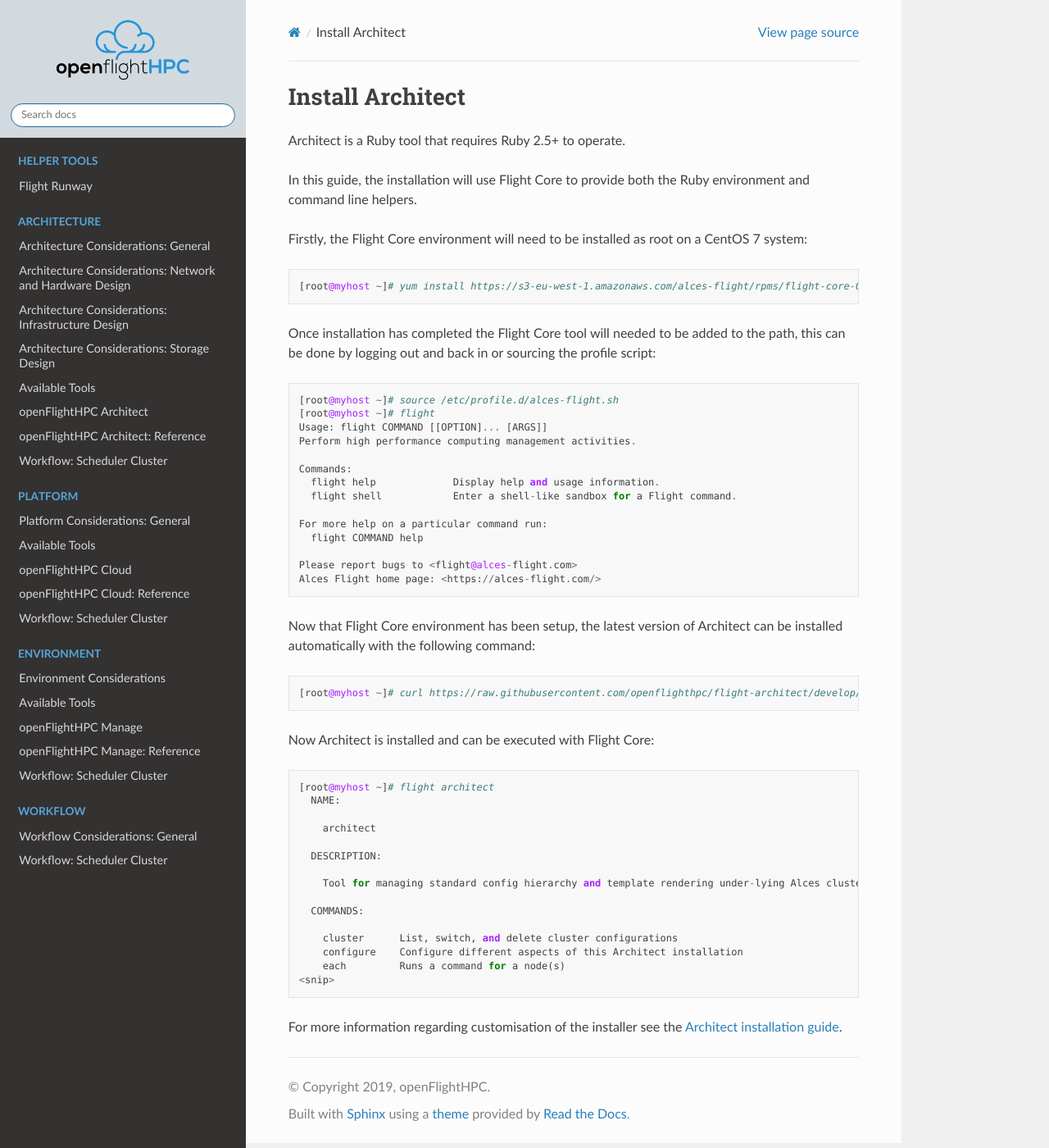
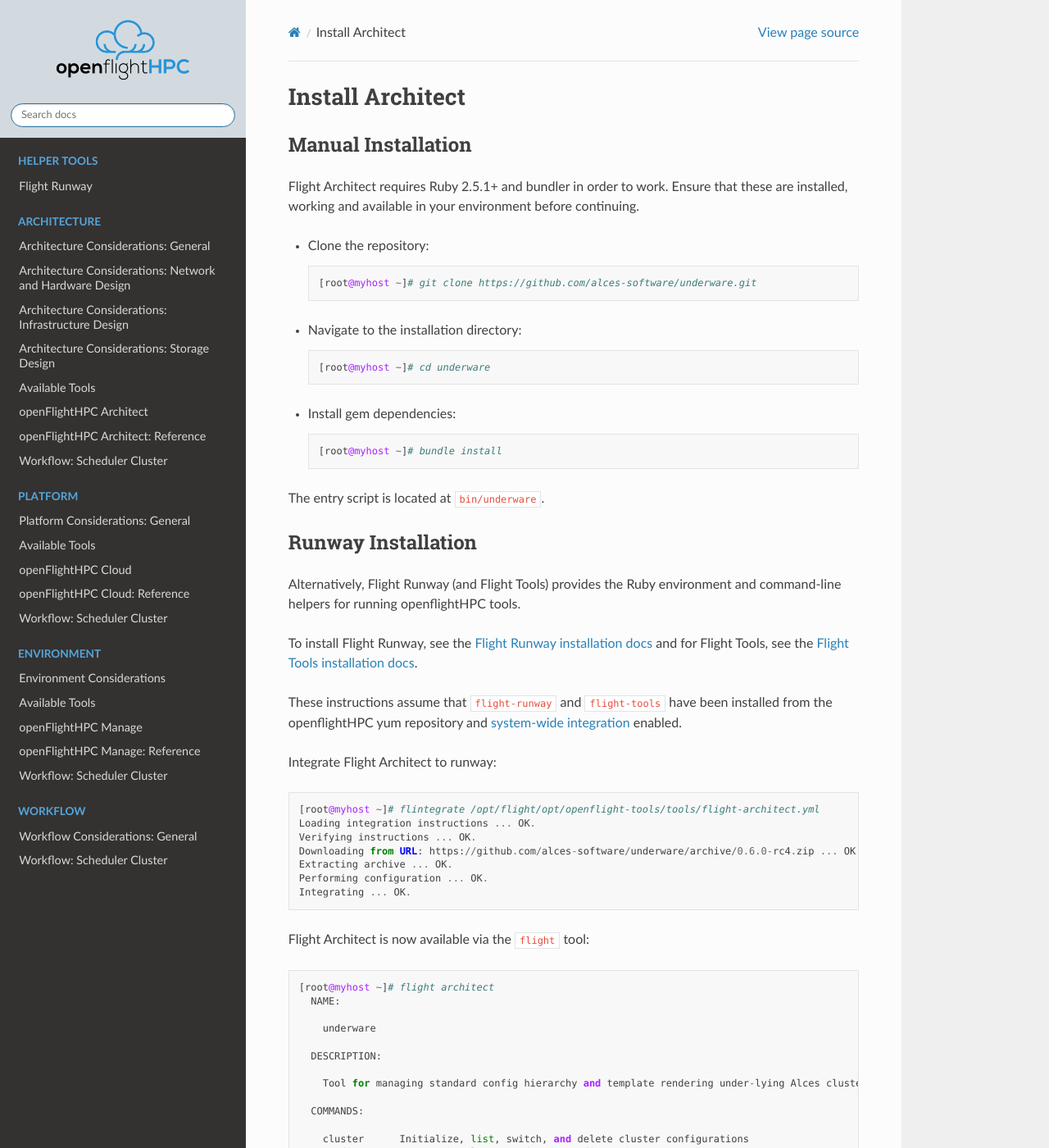
Before and after one commit to openflighthpc/build.openflighthpc.org, a Sphinx documentation site: the page built from docs/source/architecture/partials/workflow-install.rst, in a window 1280 px wide and 1400 px high. Shown: the whole window at 82% size. Built offline with Sphinx 7.4.7 and the Read the Docs theme 2.0.0, drawn with Linux system fonts in a browser that asks for light colours; some of the changed text lies outside the part shown.

Commit message:
Add Flight Runway install method

```diff
--- a/docs/source/architecture/partials/workflow-install.rst
+++ b/docs/source/architecture/partials/workflow-install.rst
@@ -1,41 +1,50 @@
 Install Architect
 -----------------
 
-Architect is a Ruby tool that requires Ruby 2.5+ to operate.
+Manual Installation
+^^^^^^^^^^^^^^^^^^^
 
-In this guide, the installation will use Flight Core to provide both the Ruby environment and command line helpers.
+Flight Architect requires Ruby 2.5.1+ and bundler in order to work. Ensure that these are installed, working and available in your environment before continuing.
 
-Firstly, the Flight Core environment will need to be installed as root on a CentOS 7 system::
+- Clone the repository::
 
-    [root@myhost ~]# yum install https://s3-eu-west-1.amazonaws.com/alces-flight/rpms/flight-core-0.1.0%2B20190121150201-1.el7.x86_64.rpm
+    [root@myhost ~]# git clone https://github.com/alces-software/underware.git
 
-Once installation has completed the Flight Core tool will needed to be added to the path, this can be done by logging out and back in or sourcing the profile script::
+- Navigate to the installation directory::
 
-    [root@myhost ~]# source /etc/profile.d/alces-flight.sh
-    [root@myhost ~]# flight
-    Usage: flight COMMAND [[OPTION]... [ARGS]]
-    Perform high performance computing management activities.
+    [root@myhost ~]# cd underware
 
-    Commands:
-      flight help             Display help and usage information.
-      flight shell            Enter a shell-like sandbox for a Flight command.
+- Install gem dependencies::
 
-    For more help on a particular command run:
-      flight COMMAND help
+    [root@myhost ~]# bundle install
 
-    Please report bugs to <flight@alces-flight.com>
-    Alces Flight home page: <https://alces-flight.com/>
+The entry script is located at ``bin/underware``.
 
-Now that Flight Core environment has been setup, the latest version of Architect can be installed automatically with the following command::
+Runway Installation
+^^^^^^^^^^^^^^^^^^^
 
-    [root@myhost ~]# curl https://raw.githubusercontent.com/openflighthpc/flight-architect/develop/scripts/install |/bin/bash
+Alternatively, Flight Runway (and Flight Tools) provides the Ruby environment and command-line helpers for running openflightHPC tools.
 
-Now Architect is installed and can be executed with Flight Core::
+To install Flight Runway, see the `Flight Runway installation docs <https://github.com/openflighthpc/flight-runway#installation>`_ and for Flight Tools, see the `Flight Tools installation docs <https://github.com/openflighthpc/openflight-tools#installation>`_.
+
+These instructions assume that ``flight-runway`` and ``flight-tools`` have been installed from the openflightHPC yum repository and `system-wide integration <https://github.com/openflighthpc/flight-runway#system-wide-integration>`_ enabled.
+
+Integrate Flight Architect to runway::
+
+    [root@myhost ~]# flintegrate /opt/flight/opt/openflight-tools/tools/flight-architect.yml
+    Loading integration instructions ... OK.
+    Verifying instructions ... OK.
+    Downloading from URL: https://github.com/alces-software/underware/archive/0.6.0-rc4.zip ... OK.
+    Extracting archive ... OK.
+    Performing configuration ... OK.
+    Integrating ... OK.
+
+Flight Architect is now available via the ``flight`` tool::
 
     [root@myhost ~]# flight architect
       NAME:
 
-        architect
+        underware
 
       DESCRIPTION:
 
@@ -43,9 +52,6 @@
 
       COMMANDS:
 
-        cluster      List, switch, and delete cluster configurations
-        configure    Configure different aspects of this Architect installation
-        each         Runs a command for a node(s)
-    <snip>
-
-For more information regarding customisation of the installer see the `Architect installation guide <https://github.com/alces-software/underware/blob/master/INSTALL.md/>`_.
+        cluster      Initialize, list, switch, and delete cluster configurations
+        configure    Manage the cluster and node configurations
+        <snip>
```
